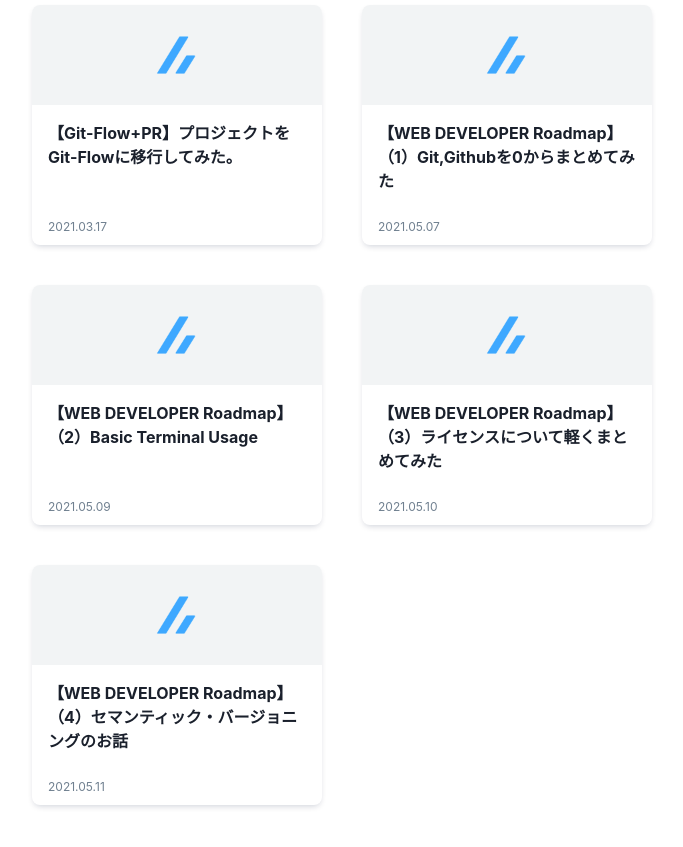
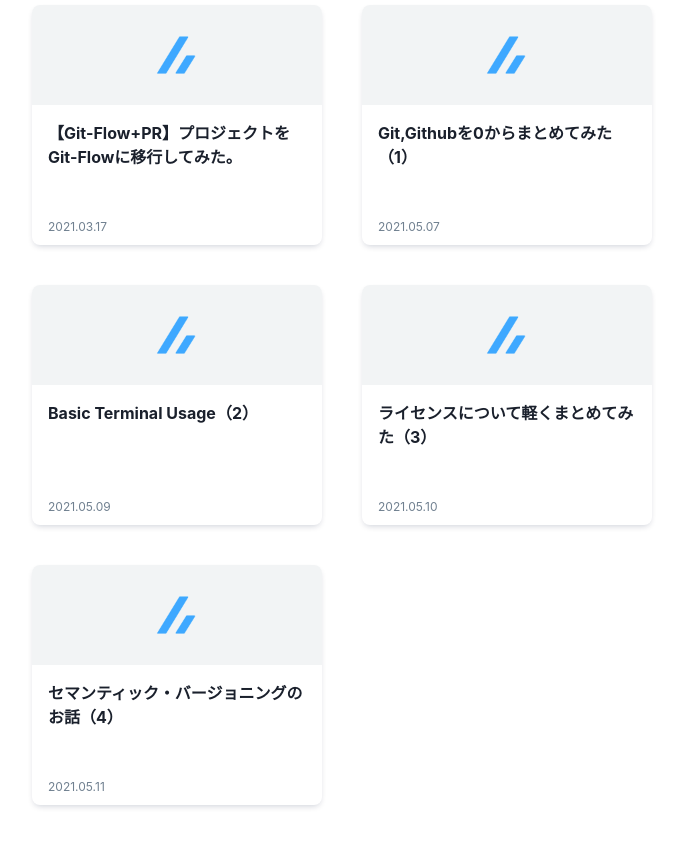
Before and after one commit to onikan27/myPortfolio, a Next.js app: page /blog in a window 1280 px wide. Shown: the part 800-1647 px from the top of the page, without its empty margins (298-981 px from the left). Built offline with nearby package versions, Linux system fonts and the light colour scheme.

Commit message:
fix: blog title

```diff
--- a/src/pages/blog.tsx
+++ b/src/pages/blog.tsx
@@ -43,25 +43,25 @@ const career: NextPage = () => {
               release_date="2021.03.17"
             />
             <Article
-              title="【WEB DEVELOPER Roadmap】（1）Git,Githubを0からまとめてみた"
+              title="Git,Githubを0からまとめてみた（1）"
               url="https://zenn.dev/akino/articles/2fef95b72f508a"
               platform="zenn"
               release_date="2021.05.07"
             />
             <Article
-              title="【WEB DEVELOPER Roadmap】（2）Basic Terminal Usage"
+              title="Basic Terminal Usage（2）"
               url="https://zenn.dev/akino/articles/e3114695d022fc"
               platform="zenn"
               release_date="2021.05.09"
             />
             <Article
-              title="【WEB DEVELOPER Roadmap】（3）ライセンスについて軽くまとめてみた"
+              title="ライセンスについて軽くまとめてみた（3）"
               url="https://zenn.dev/akino/articles/a2d1959f4ef394"
               platform="zenn"
               release_date="2021.05.10"
             />
             <Article
-              title="【WEB DEVELOPER Roadmap】（4）セマンティック・バージョニングのお話"
+              title="セマンティック・バージョニングのお話（4）"
               url="https://zenn.dev/akino/articles/cd4bcb344c6e74"
               platform="zenn"
               release_date="2021.05.11"
```
